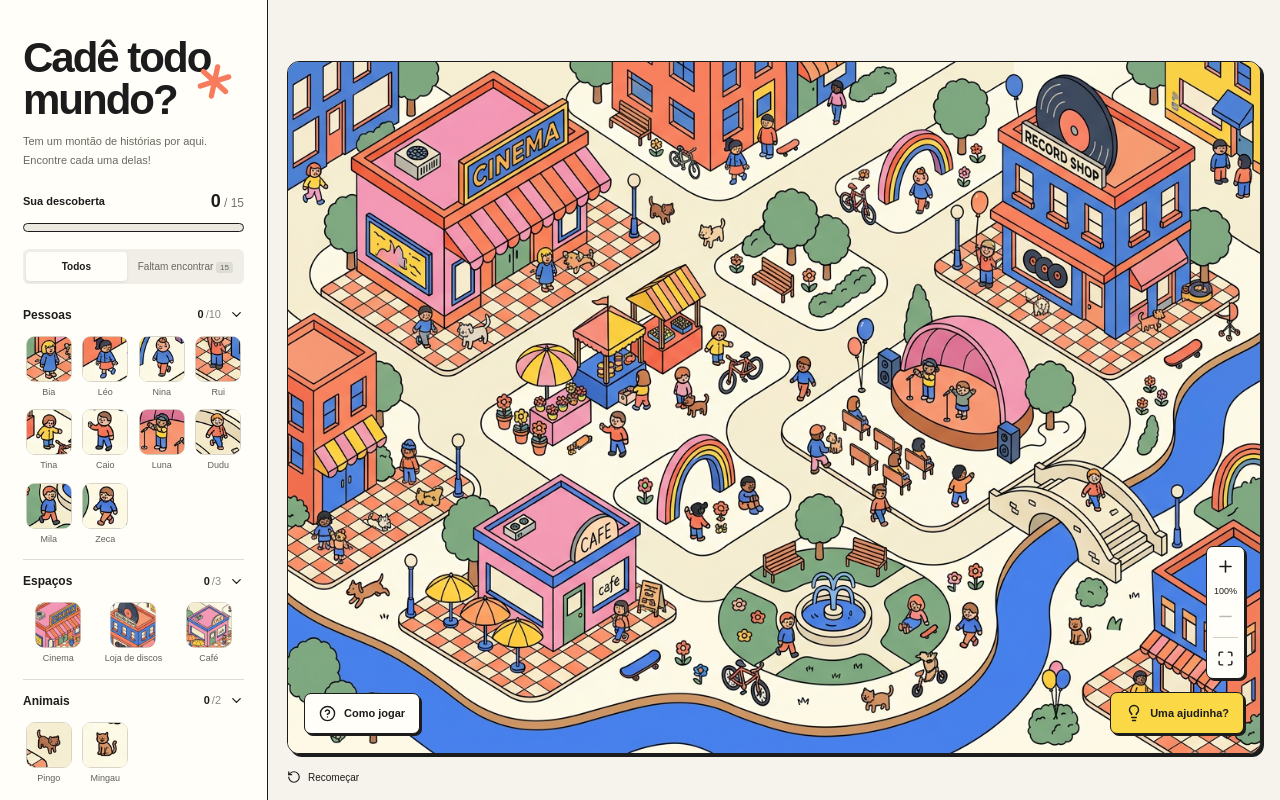
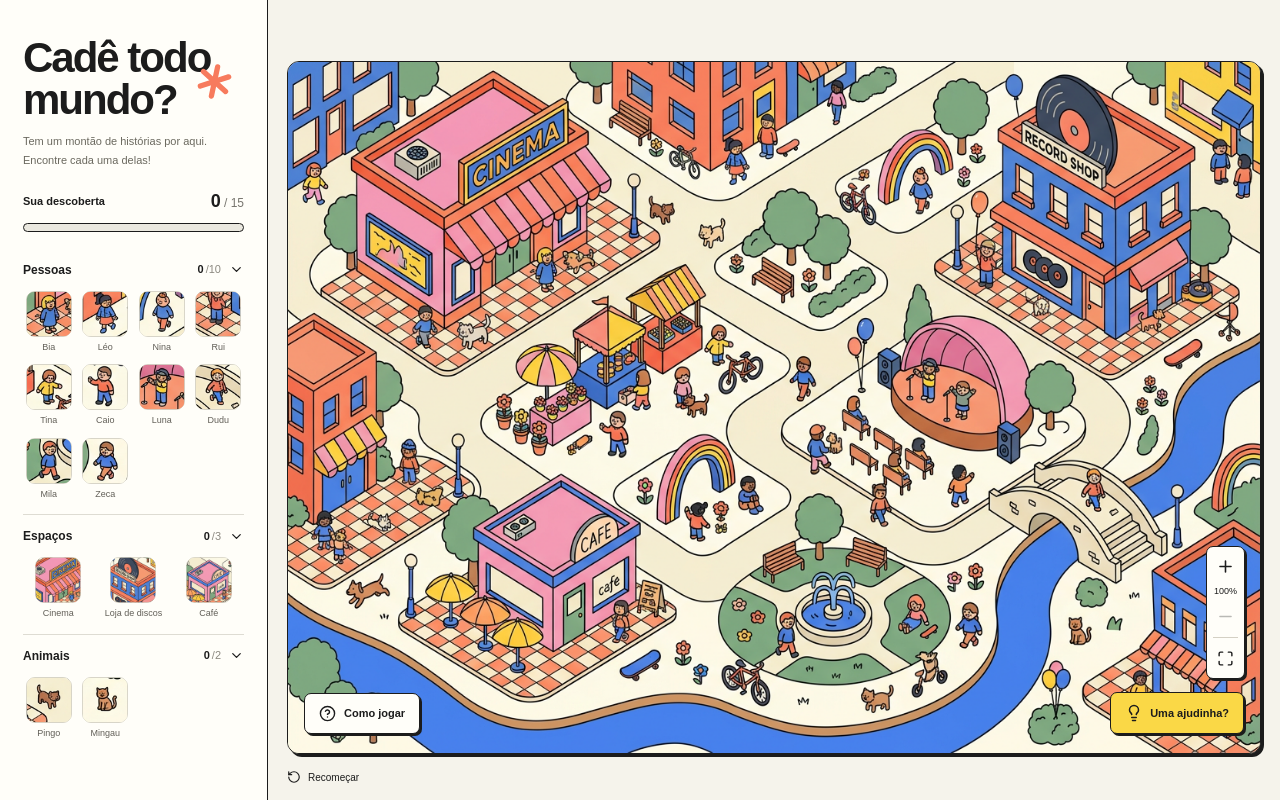
Before and after one commit to gvbrielmvrtins/amiguins, a Next.js app: page / in a window 1280 px wide. Built offline with nearby package versions, Linux system fonts and the light colour scheme.

Commit message:
feat: remove filter buttons from exploration game

```diff
--- a/components/exploration-game.tsx
+++ b/components/exploration-game.tsx
@@ -52,7 +52,6 @@ export default function ExplorationGame() {
       <aside className="discovery-panel">
         <div className="panel-intro"><h1>Cadê todo<br />mundo<span>?</span><span className="intro-spark" aria-hidden="true"><Asterisk size="1em" strokeWidth={2.5} /></span></h1><p>Tem um montão de histórias por aqui.<br />Encontre cada uma delas!</p></div>
         <div className="progress-section"><div className="progress-label"><span>Sua descoberta</span><strong>{found.length}<span> / 15</span></strong></div><div className="progress-track" role="progressbar" aria-label="Elementos encontrados" aria-valuenow={found.length} aria-valuemin={0} aria-valuemax={15}><span style={{ width: `${found.length / 15 * 100}%` }} /></div></div>
-        <div className="list-filter"><button aria-pressed={filter === 'all'} className={filter === 'all' ? 'active' : ''} onClick={() => setFilter('all')}>Todos</button><button aria-pressed={filter === 'remaining'} className={filter === 'remaining' ? 'active' : ''} onClick={() => setFilter('remaining')}>Faltam encontrar <span>{15 - found.length}</span></button></div>
         <div className="category-list">{categories.map(category => {
           const items = targets.filter(t => t.category === category.id);
           const count = items.filter(t => found.includes(t.id)).length;
```
